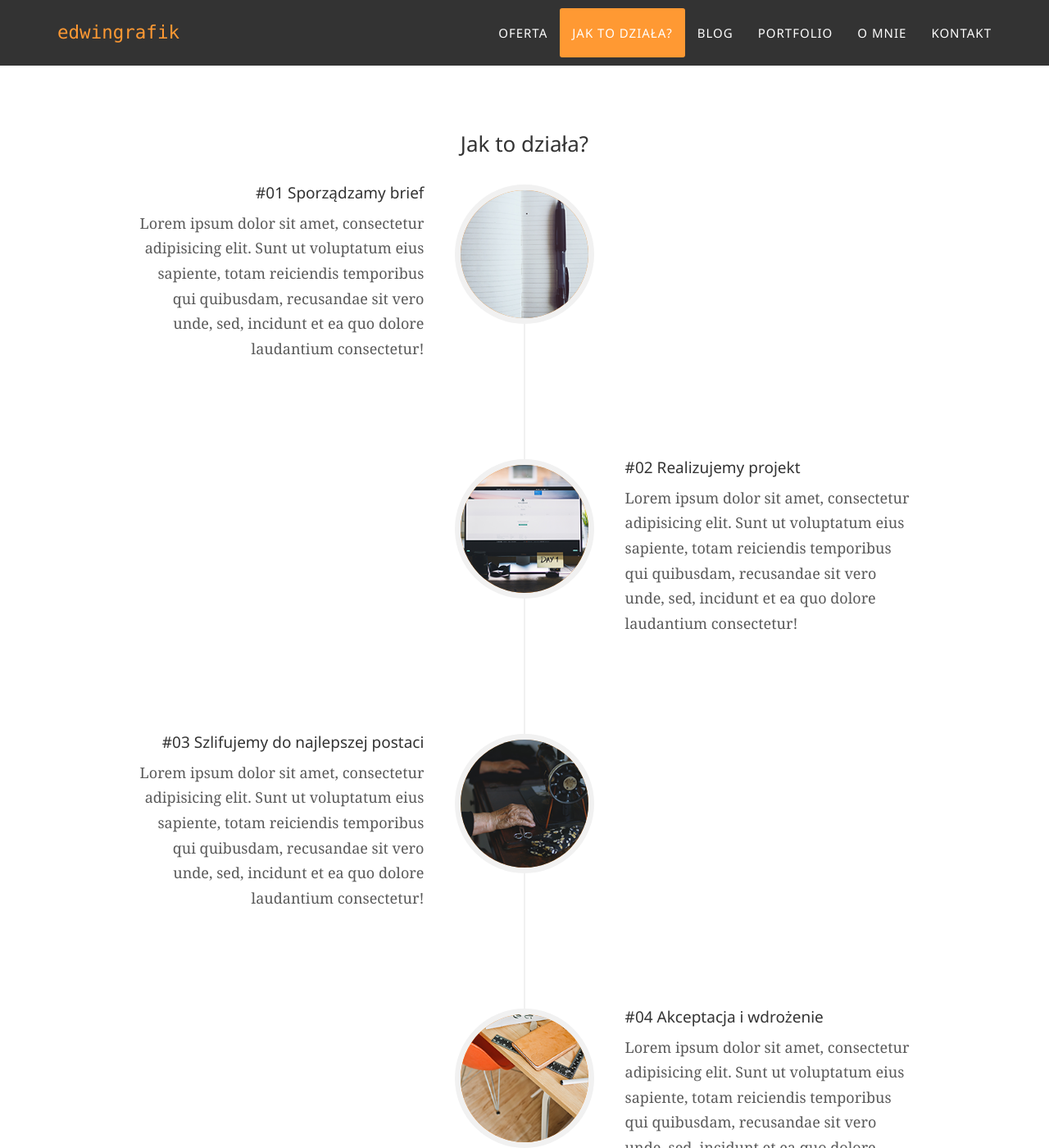
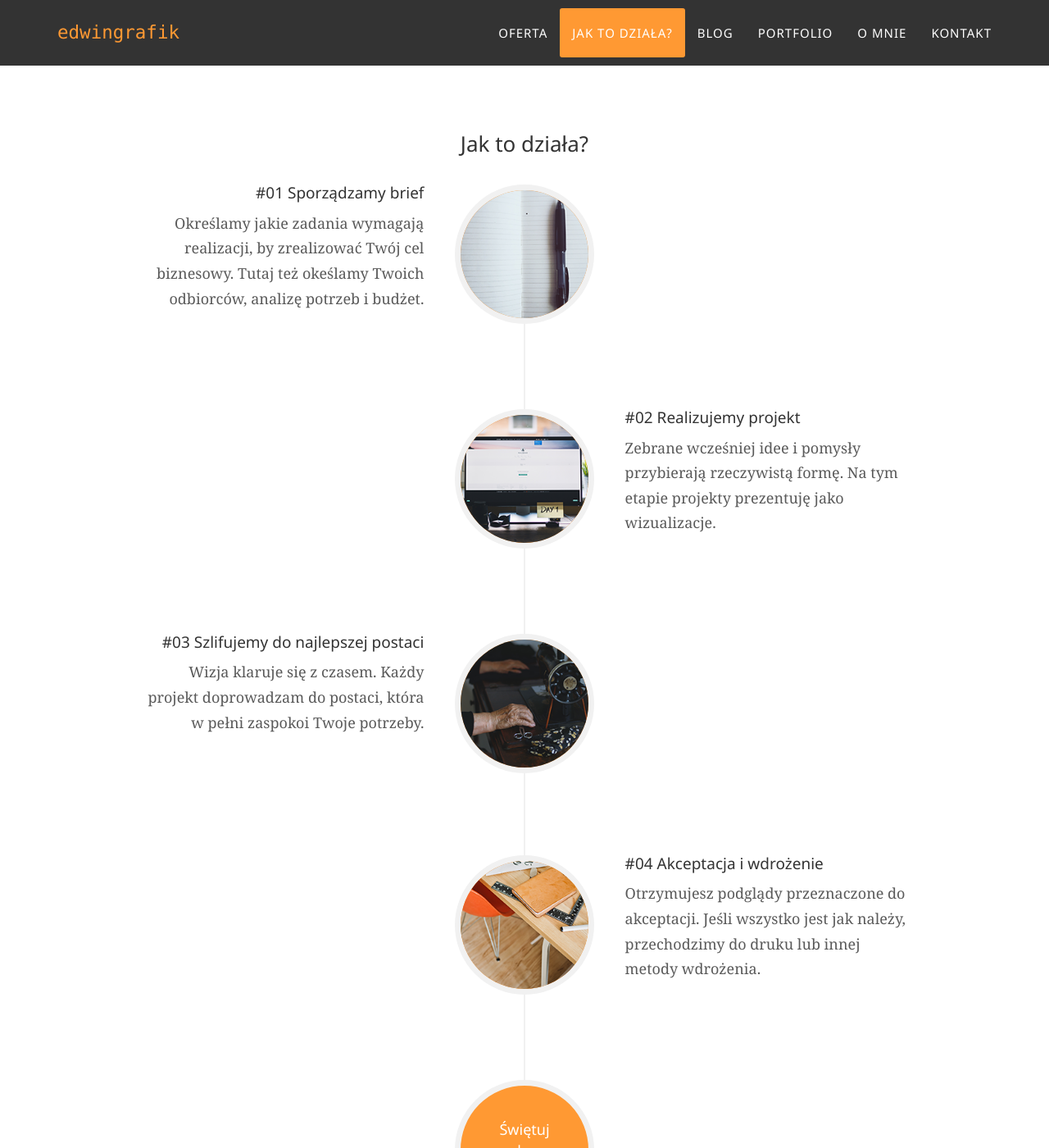
Before and after one commit to edwingrafik/edwingrafik.github.io, a Jekyll site: the page built from index.html, in a window 1280 px wide and 1400 px high, scrolled down 1891 px. Shown: the whole window at 82% size. Built offline with Jekyll 4.4.1, drawn with Linux system fonts in a browser that asks for light colours; some web fonts are replaced; some of the changed text lies outside the part shown.

Commit message:
Update about.html

```diff
--- a/_includes/about.html
+++ b/_includes/about.html
@@ -18,7 +18,7 @@
                                     <h4 class="subheading">#01 Sporządzamy brief</h4>
                                 </div>
                                 <div class="timeline-body">
-                                    <p class="text-muted">Lorem ipsum dolor sit amet, consectetur adipisicing elit. Sunt ut voluptatum eius sapiente, totam reiciendis temporibus qui quibusdam, recusandae sit vero unde, sed, incidunt et ea quo dolore laudantium consectetur!</p>
+                                    <p class="text-muted">Określamy jakie zadania wymagają realizacji, by zrealizować Twój cel biznesowy. Tutaj też okeślamy Twoich odbiorców, analizę potrzeb i budżet.</p>
                                 </div>
                             </div>
                         </li>
@@ -31,7 +31,7 @@
                                     <h4 class="subheading">#02 Realizujemy projekt</h4>
                                 </div>
                                 <div class="timeline-body">
-                                    <p class="text-muted">Lorem ipsum dolor sit amet, consectetur adipisicing elit. Sunt ut voluptatum eius sapiente, totam reiciendis temporibus qui quibusdam, recusandae sit vero unde, sed, incidunt et ea quo dolore laudantium consectetur!</p>
+                                    <p class="text-muted">Zebrane wcześniej idee i pomysły przybierają rzeczywistą formę. Na tym etapie projekty prezentuję jako wizualizacje.</p>
                                 </div>
                             </div>
                         </li>
@@ -44,7 +44,7 @@
                                     <h4 class="subheading">#03 Szlifujemy do najlepszej postaci</h4>
                                 </div>
                                 <div class="timeline-body">
-                                    <p class="text-muted">Lorem ipsum dolor sit amet, consectetur adipisicing elit. Sunt ut voluptatum eius sapiente, totam reiciendis temporibus qui quibusdam, recusandae sit vero unde, sed, incidunt et ea quo dolore laudantium consectetur!</p>
+                                    <p class="text-muted">Wizja klaruje się z czasem. Każdy projekt doprowadzam do postaci, która w pełni zaspokoi Twoje potrzeby.</p>
                                 </div>
                             </div>
                         </li>
@@ -57,7 +57,7 @@
                                     <h4 class="subheading">#04 Akceptacja i wdrożenie</h4>
                                 </div>
                                 <div class="timeline-body">
-                                    <p class="text-muted">Lorem ipsum dolor sit amet, consectetur adipisicing elit. Sunt ut voluptatum eius sapiente, totam reiciendis temporibus qui quibusdam, recusandae sit vero unde, sed, incidunt et ea quo dolore laudantium consectetur!</p>
+                                    <p class="text-muted">Otrzymujesz podglądy przeznaczone do akceptacji. Jeśli wszystko jest jak należy, przechodzimy do druku lub innej metody wdrożenia.</p>
                                 </div>
                             </div>
                         </li>
```
